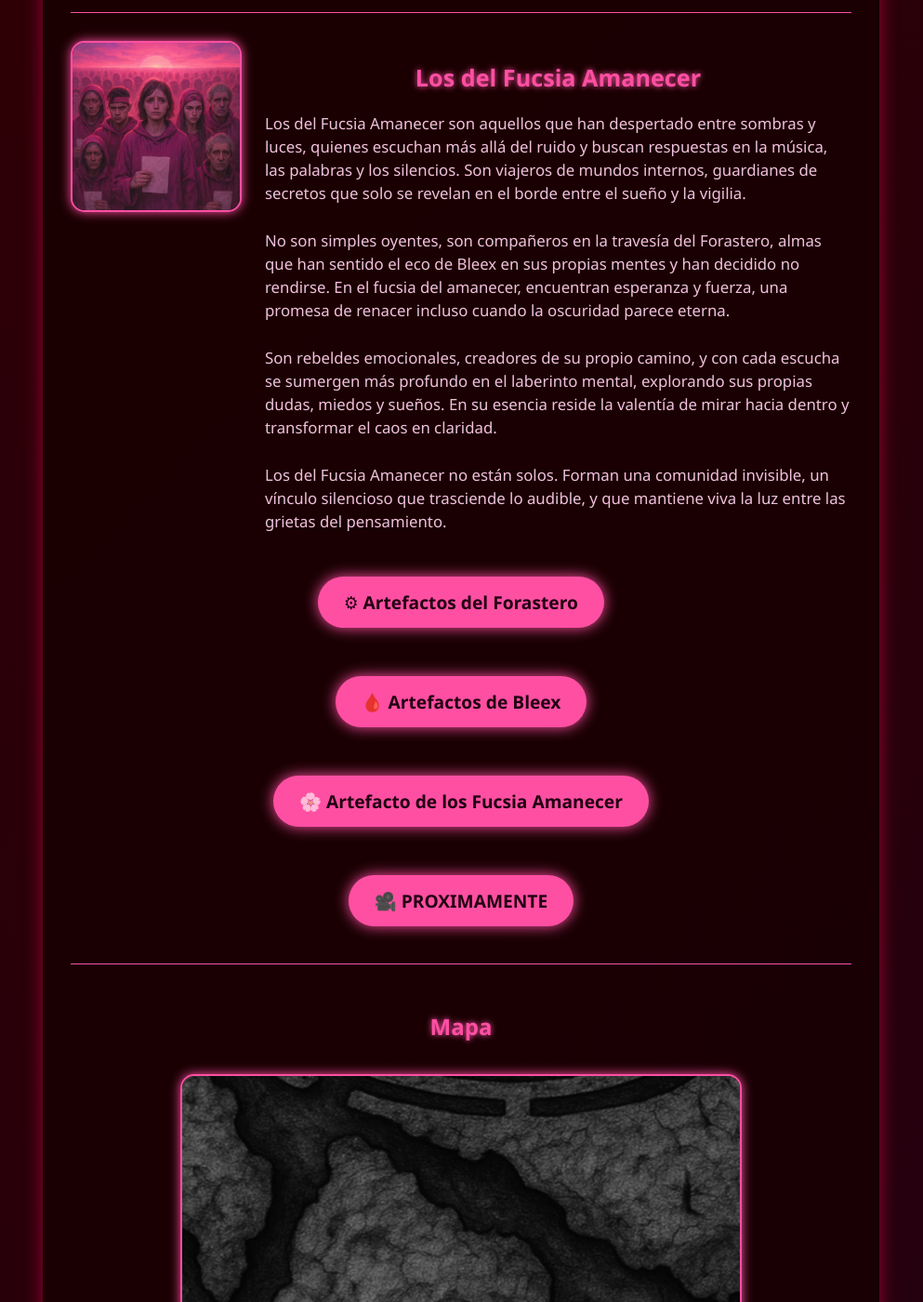
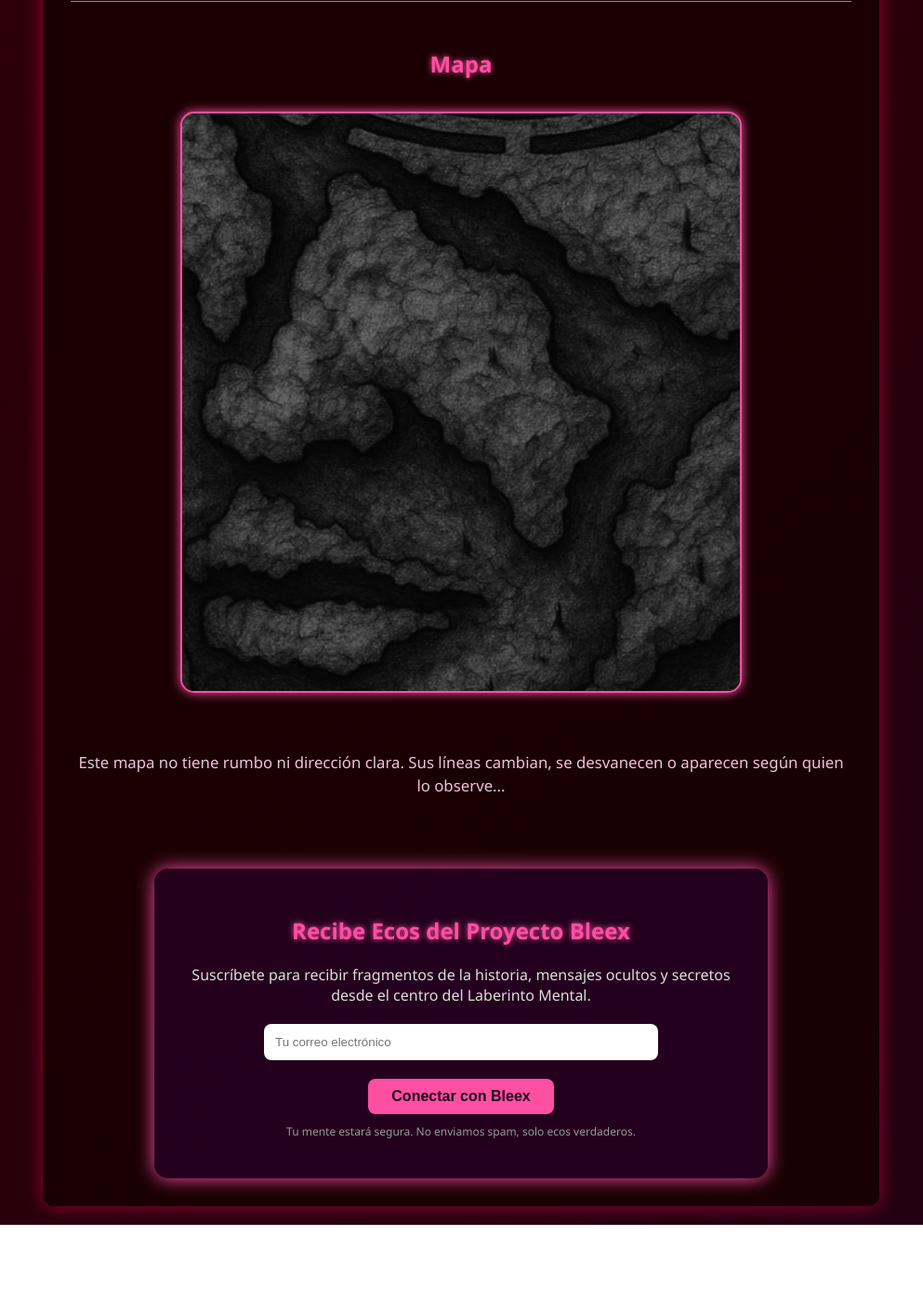
Before and after one commit to BrandonCrvz/BrandonCruz-, a plain HTML site: page laberinto.html in a window 1280 px wide. Shown: the part 1400-2800 px from the top of the page at 93% size, without its empty margins (144-1137 px from the left). After the commit the page ends 2717 px from the top, so only its background shows below. Drawn offline with Linux system fonts and the light colour scheme.

Commit message:
Update laberinto.html

```diff
--- a/laberinto.html
+++ b/laberinto.html
@@ -21,7 +21,7 @@
       box-shadow: 0 0 20px #9a0033;
     }
     h1, h2 {
-      color: #ff4fa3; /* fucsia */
+      color: #ff4fa3;
       text-align: center;
       margin-bottom: 10px;
       text-shadow: 0 0 6px #ff4fa3;
@@ -89,11 +89,7 @@
       <div class="bio-text">
         <h2>Bleex</h2>
         <p>
-          Bleex es una sombra constante dentro de la mente del Forastero, una presencia oscura que representa la duda, el caos y la autodestrucción. No es simplemente un enemigo externo, sino una voz interna, un eco de miedo que se alimenta de las inseguridades y los traumas más profundos.
-          <br/><br/>
-          Su influencia distorsiona la realidad y fragmenta la conciencia, creando laberintos mentales donde el Forastero se pierde una y otra vez. Aunque su esencia es oscura y perturbadora, Bleex también simboliza la lucha necesaria para confrontar los demonios internos y buscar la sanación.
-          <br/><br/>
-          Su figura es indefinida, como un susurro o un reflejo borroso, y su presencia se siente más fuerte en momentos de crisis o debilidad. En la narrativa del Proyecto Bleex, Bleex es la sombra que el Forastero debe enfrentar para encontrar la luz que aún habita en su interior.
+          Bleex es una sombra constante dentro de la mente del Forastero, una presencia oscura que representa la duda, el caos y la autodestrucción...
         </p>
       </div>
     </section>
@@ -104,13 +100,7 @@
       <div class="bio-text">
         <h2>Forastero</h2>
         <p>
-          El Forastero es un alma fragmentada, un viajero atrapado dentro de su propia mente, donde la realidad y la ilusión se entrelazan en un laberinto sin salida clara. Antes de que Bleex apareciera, era alguien completo, con sueños y esperanzas intactas, pero ahora vive en una batalla constante contra las voces que amenazan con destruir su esencia.
-          <br/><br/>
-          Su viaje es una búsqueda desesperada de sentido y paz interior, un intento por encontrar el “Fragmento del Centro” que aún brilla dentro de él, aunque tenue y frágil. Es alguien marcado por heridas invisibles, cicatrices que solo él puede sentir, pero también por una resiliencia profunda que lo impulsa a seguir adelante.
-          <br/><br/>
-          En su mundo, cada decisión se siente como un paso en un campo minado, y cada recuerdo es una puerta hacia la claridad o el olvido. A pesar de la confusión y el miedo, el Forastero busca aferrarse a los artefactos que lo conectan con su verdadero yo, símbolos de valentía, intuición y resistencia.
-          <br/><br/>
-          Su historia es la de todos aquellos que luchan con sus demonios internos, que caminan en la línea difusa entre la luz y la sombra, intentando reconciliarse con lo que fueron, lo que son y lo que podrían llegar a ser.
+          El Forastero es un alma fragmentada, un viajero atrapado dentro de su propia mente...
         </p>
       </div>
     </section>
@@ -121,13 +111,7 @@
       <div class="bio-text">
         <h2>Los del Fucsia Amanecer</h2>
         <p>
-          Los del Fucsia Amanecer son aquellos que han despertado entre sombras y luces, quienes escuchan más allá del ruido y buscan respuestas en la música, las palabras y los silencios. Son viajeros de mundos internos, guardianes de secretos que solo se revelan en el borde entre el sueño y la vigilia.
-          <br/><br/>
-          No son simples oyentes, son compañeros en la travesía del Forastero, almas que han sentido el eco de Bleex en sus propias mentes y han decidido no rendirse. En el fucsia del amanecer, encuentran esperanza y fuerza, una promesa de renacer incluso cuando la oscuridad parece eterna.
-          <br/><br/>
-          Son rebeldes emocionales, creadores de su propio camino, y con cada escucha se sumergen más profundo en el laberinto mental, explorando sus propias dudas, miedos y sueños. En su esencia reside la valentía de mirar hacia dentro y transformar el caos en claridad.
-          <br/><br/>
-          Los del Fucsia Amanecer no están solos. Forman una comunidad invisible, un vínculo silencioso que trasciende lo audible, y que mantiene viva la luz entre las grietas del pensamiento.
+          Los del Fucsia Amanecer son aquellos que han despertado entre sombras y luces...
         </p>
       </div>
     </section>
@@ -148,10 +132,30 @@
       <h2>Mapa</h2>
       <img src="assets/artefactos/mapa.jpg" alt="Mapa del Laberinto Mental" class="bio-image" style="width: 100%; max-width: 600px; height: auto; border-radius: 15px; margin-bottom: 20px;" />
       <p class="bio-text" style="text-align: center;">
-        Este mapa no tiene rumbo ni dirección clara. Sus líneas cambian, se desvanecen o aparecen según quien lo observe. Solo aquel que haya despertado entre sombras y comprenda el eco del caos podrá leerlo realmente.
-        <br/><br/>
-        Es más que un dibujo: es un reflejo del laberinto interior, una guía muda que revela caminos al alma que se atreva a buscar su verdad.
+        Este mapa no tiene rumbo ni dirección clara. Sus líneas cambian, se desvanecen o aparecen según quien lo observe...
       </p>
+    </section>
+
+    <!-- Sección de Correo -->
+    <section class="correo-section" style="margin-top: 60px; text-align: center;">
+      <div style="background: rgba(40, 0, 40, 0.7); padding: 30px; border-radius: 15px; box-shadow: 0 0 20px #ff4fa3; max-width: 600px; margin: auto;">
+        <h2 style="color: #ff4fa3; margin-bottom: 20px;">Recibe Ecos del Proyecto Bleex</h2>
+        <p style="color: #ddd; margin-bottom: 20px;">
+          Suscríbete para recibir fragmentos de la historia, mensajes ocultos y secretos desde el centro del Laberinto Mental.
+        </p>
+
+        <form action="https://formsubmit.co/bleexkiller@gmail.com" method="POST">
+          <input type="email" name="email" required placeholder="Tu correo electrónico"
+            style="padding: 12px; border-radius: 8px; border: none; width: 80%; max-width: 400px; margin-bottom: 10px;" />
+          <br>
+          <button type="submit" style="background-color: #ff4fa3; color: #1a001a; border: none; padding: 10px 25px; border-radius: 8px; cursor: pointer; font-weight: bold;">
+            Conectar con Bleex
+          </button>
+          <input type="hidden" name="_next" value="https://tu-sitio.github.io/gracias.html">
+        </form>
+
+        <p style="font-size: 12px; color: #999; margin-top: 10px;">Tu mente estará segura. No enviamos spam, solo ecos verdaderos.</p>
+      </div>
     </section>
 
   </div>
```
